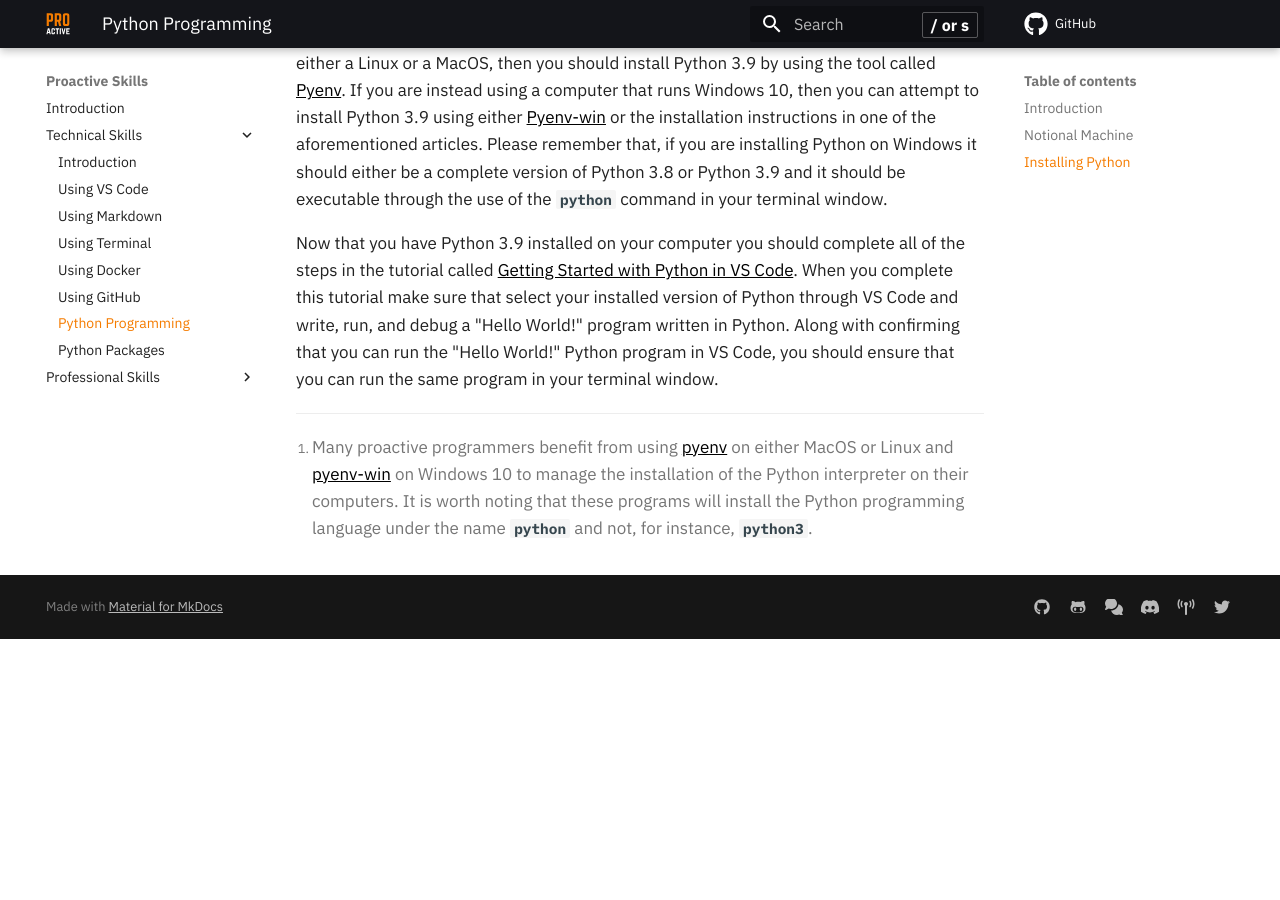
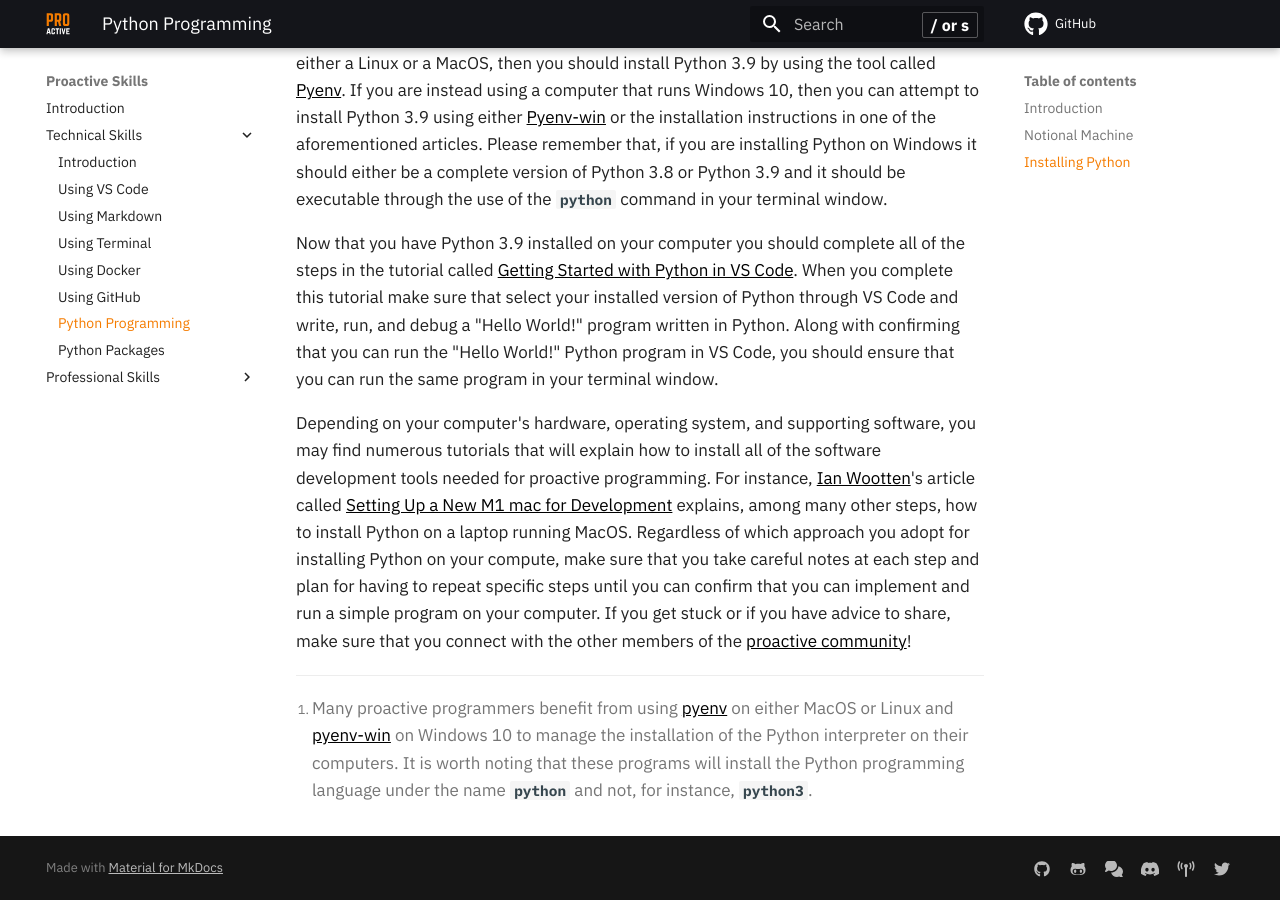
Before and after one commit to ProactiveProgrammers/www.proactiveprogrammers.com, an MkDocs documentation site: the page built from docs/proactive-skills/technical-skills/python-programming.md, in a window 1280 px wide and 900 px high, scrolled down 1598 px. Built offline with MkDocs 1.6.1 and Material for MkDocs 9.7.7, drawn with Linux system fonts in a browser that asks for light colours; comment, search, counter and statistics services are not loaded; before the commit the page ends 2237 px from its top, so only the background shows below that.

Commit message:
feat: Add the community connection paragraph in python-programming.

```diff
--- a/docs/proactive-skills/technical-skills/python-programming.md
+++ b/docs/proactive-skills/technical-skills/python-programming.md
@@ -85,6 +85,20 @@ written in Python. Along with confirming that you can run the "Hello World!"
 Python program in VS Code, you should ensure that you can run the same program
 in your terminal window.
 
+Depending on your computer's hardware, operating system, and supporting
+software, you may find numerous tutorials that will explain how to install all
+of the software development tools needed for proactive programming. For
+instance, [Ian Wootten](https://www.ianwootten.co.uk/)'s article called [Setting
+Up a New M1 mac for
+Development](https://www.ianwootten.co.uk/2021/03/05/setting-up-a-new-m1-mac-for-development/)
+explains, among many other steps, how to install Python on a laptop running
+MacOS. Regardless of which approach you adopt for installing Python on your
+compute, make sure that you take careful notes at each step and plan for having
+to repeat specific steps until you can confirm that you can implement and run a
+simple program on your computer. If you get stuck or if you have advice to
+share, make sure that you connect with the other members of the [proactive
+community](/proactive-community/community-connections/)!
+
 [^1]: Many proactive programmers benefit from using
   [pyenv](https://github.com/pyenv/pyenv) on either MacOS or Linux and
   [pyenv-win](https://github.com/pyenv-win/pyenv-win) on Windows 10 to manage
```
